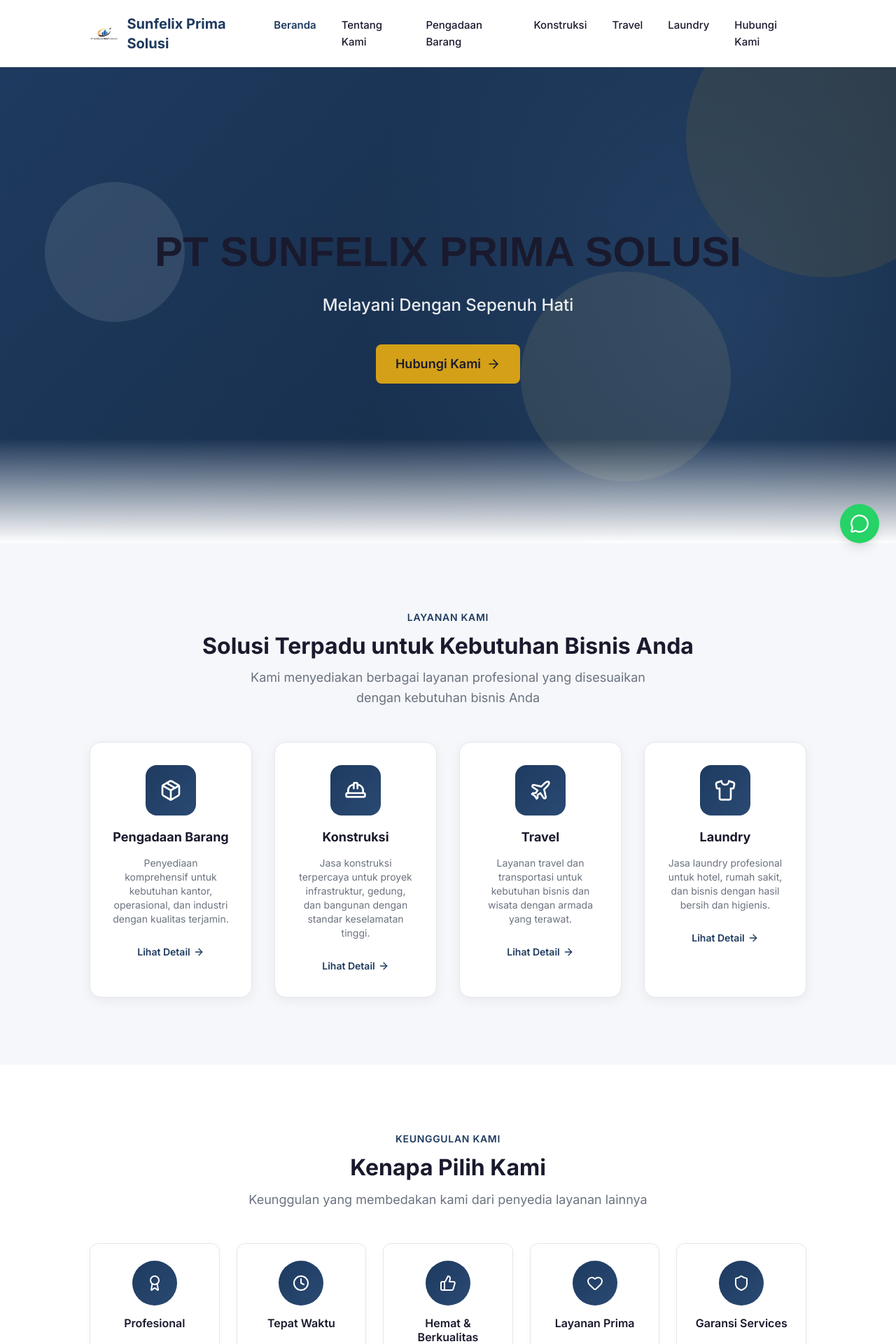
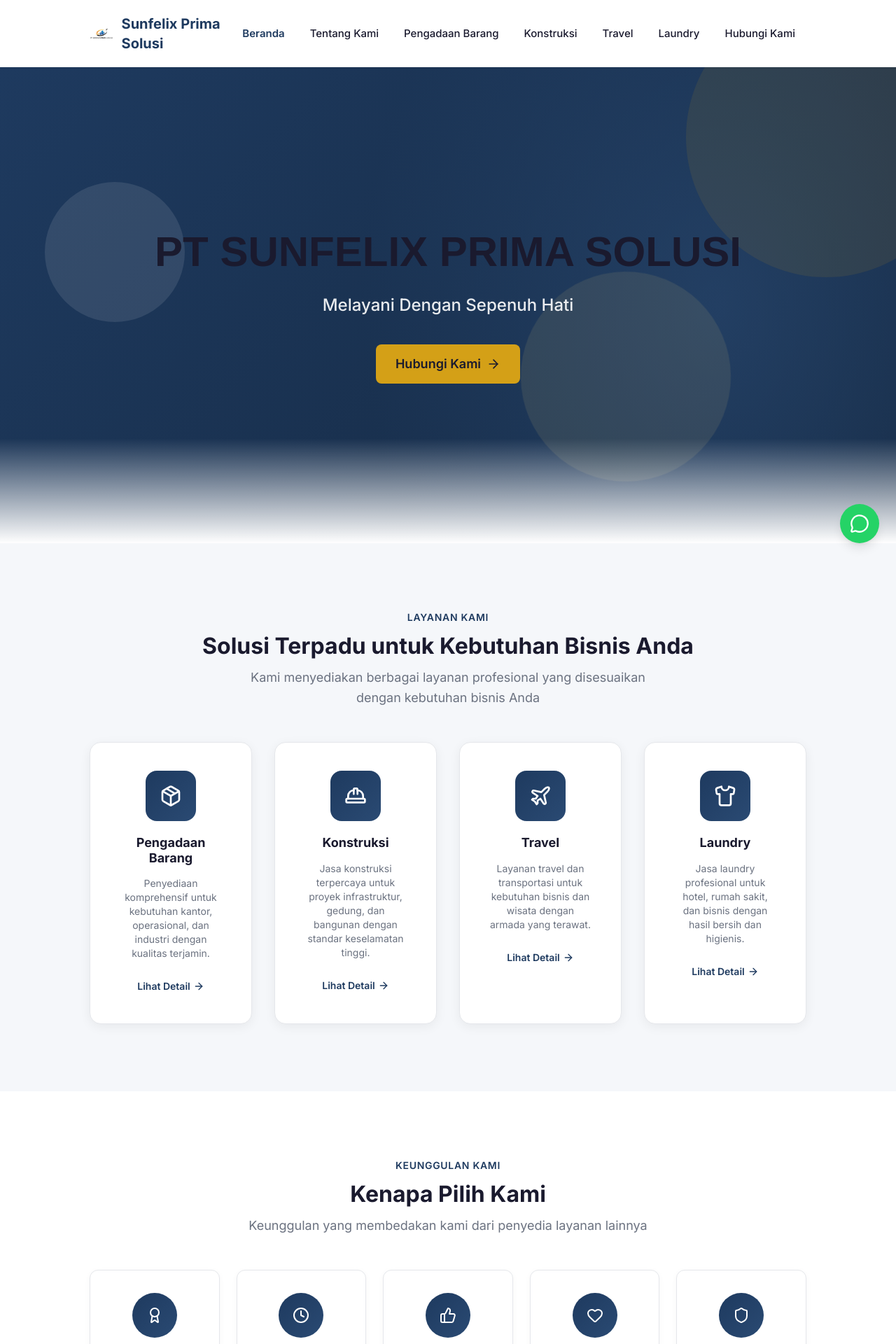
Before and after one commit to imamabdurrahmann/multi-layanan, a Next.js app: page / in a window 1280 px wide. Shown: the top 1920 px of the page at 70% size. Built offline with nearby package versions, Linux system fonts and the light colour scheme.

Commit message:
fix: navbar single line + increase card padding

```diff
--- a/src/app/globals.css
+++ b/src/app/globals.css
@@ -251,6 +251,12 @@ h1, h2, h3, h4, h5, h6 {
   transition: all 0.3s ease;
 }
 
+@media (min-width: 768px) {
+  .card {
+    padding: 2rem;
+  }
+}
+
 .card:hover {
   transform: translateY(-4px);
   box-shadow: 0 8px 24px rgba(0,0,0,0.1);
@@ -260,7 +266,7 @@ h1, h2, h3, h4, h5, h6 {
 .service-card {
   background: white;
   border-radius: 16px;
-  padding: 1.25rem;
+  padding: 1.5rem;
   box-shadow: 0 4px 16px rgba(0,0,0,0.06);
   border: 1px solid var(--bg-gray);
   transition: all 0.3s ease;
@@ -269,13 +275,13 @@ h1, h2, h3, h4, h5, h6 {
 
 @media (min-width: 768px) {
   .service-card {
-    padding: 1.5rem;
+    padding: 2rem;
   }
 }
 
 @media (min-width: 1024px) {
   .service-card {
-    padding: 2rem;
+    padding: 2.5rem;
   }
 }
 
@@ -430,7 +436,7 @@ h1, h2, h3, h4, h5, h6 {
 /* === Portfolio Grid === */
 .portfolio-grid {
   display: grid;
-  grid-template-columns: repeat(auto-fill, minmax(280px, 1fr));
+  grid-template-columns: repeat(auto-fill, minmax(320px, 1fr));
   gap: 1.5rem;
 }
 
@@ -456,6 +462,16 @@ h1, h2, h3, h4, h5, h6 {
   justify-content: center;
   color: white;
   font-weight: 600;
+}
+
+.portfolio-content {
+  padding: 1.5rem;
+}
+
+@media (min-width: 768px) {
+  .portfolio-content {
+    padding: 2rem;
+  }
 }
 
 /* === WhatsApp Float === */
@@ -549,6 +565,12 @@ h1, h2, h3, h4, h5, h6 {
   box-shadow: 0 2px 8px rgba(0,0,0,0.04);
   border: 1px solid var(--bg-gray);
   transition: all 0.3s ease;
+}
+
+@media (min-width: 768px) {
+  .why-card {
+    padding: 2rem;
+  }
 }
 
 .why-card:hover {
--- a/src/components/Navbar.tsx
+++ b/src/components/Navbar.tsx
@@ -1,5 +1,3 @@
-"use client";
-
 "use client";
 
 import { useState, useEffect } from "react";
@@ -38,14 +36,14 @@ export default function Navbar() {
           <span className="font-bold text-xl text-[var(--primary)] hidden sm:block">{companyInfo.shortName}</span>
         </Link>
 
-        <ul className="hidden lg:flex gap-1">
+        <ul className="hidden lg:flex items-center gap-1 flex-nowrap">
           {navLinks.map((link) => {
             const isActive = pathname === link.href || (link.href !== "/" && pathname.startsWith(link.href));
             return (
               <li key={link.href}>
                 <Link
                   href={link.href}
-                  className={`nav-link ${isActive ? "active" : ""}`}
+                  className={`nav-link whitespace-nowrap ${isActive ? "active" : ""}`}
                 >
                   {link.label}
                 </Link>
```
